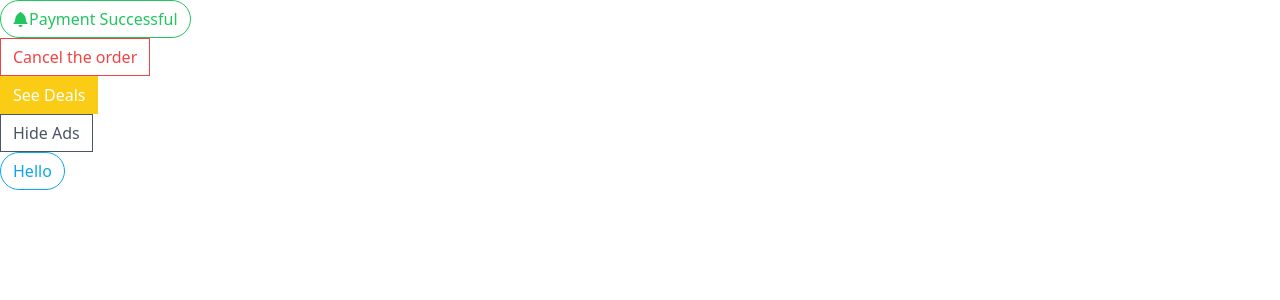
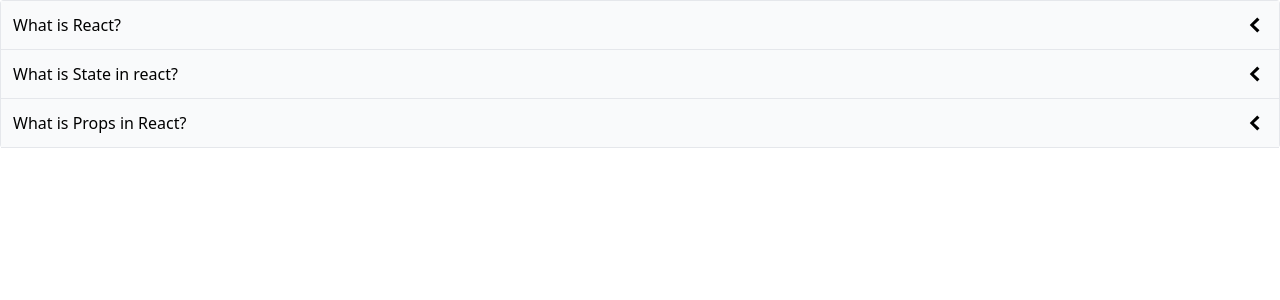
Before and after one commit to Ayush-Pyakurel/navigation-udemy, a React (Create React App) app: page / in a window 1280 px wide. Shown: the top 300 px of the page. Built offline with nearby package versions, Linux system fonts and the light colour scheme.

Commit message:
Accordion functionality implementation Show and collapse the content of accordion

```diff
--- a/src/App.js
+++ b/src/App.js
@@ -1,37 +1,27 @@
-import Button from './Components/Button';
-import { GoBell } from 'react-icons/go';
+import Accordion from './Components/Accordion';
 
 function App() {
-  const handleClick = () => {
-    console.log('first');
-  };
+  const items = [
+    {
+      label: 'What is React?',
+      content:
+        'React is JavaScript library to create a interactive web application',
+    },
+    {
+      label: 'What is State in react?',
+      content:
+        'The state is a built-in React object that is used to contain data or information about the component.',
+    },
+    {
+      label: 'What is Props in React?',
+      content:
+        'Props stand for "Properties." They are read-only components. It is an object which stores the value of attributes of a tag and work similar to the HTML attributes. It gives a way to pass data from one component to other components. It is similar to function arguments.',
+    },
+  ];
 
   return (
     <div className='App'>
-      <div>
-        <Button success rounded outline onClick={handleClick}>
-          <GoBell />
-          Payment Successful
-        </Button>
-      </div>
-      <div>
-        <Button danger outline>
-          Cancel the order
-        </Button>
-      </div>
-      <div>
-        <Button warning>See Deals</Button>
-      </div>
-      <div>
-        <Button secondary outline>
-          Hide Ads
-        </Button>
-      </div>
-      <div>
-        <Button primary outline rounded>
-          Hello
-        </Button>
-      </div>
+      <Accordion items={items} />
     </div>
   );
 }
--- /dev/null
+++ b/src/Components/Accordion.jsx
@@ -0,0 +1,42 @@
+import React, { useState } from 'react';
+import { GoChevronDown, GoChevronLeft } from 'react-icons/go';
+
+const Accordion = ({ items }) => {
+  const [expandedContentIndex, setExpandedContentIndex] = useState();
+
+  // function to update the 'expandedContentIndex' state
+  const handleAccordionLabelClick = (index) => {
+    setExpandedContentIndex(index);
+    if (expandedContentIndex === index) {
+      setExpandedContentIndex();
+    }
+  };
+
+  const accordionContent = items?.map((item, index) => {
+    const isExpanded = index === expandedContentIndex;
+
+    const accordionIcon = (
+      <span className='text-2xl'>
+        {isExpanded ? <GoChevronDown /> : <GoChevronLeft />}
+      </span>
+    );
+
+    return (
+      <div key={index}>
+        <div
+          style={{ cursor: 'pointer' }}
+          onClick={() => handleAccordionLabelClick(index)}
+          className='flex justify-between p-3 bg-gray-50 border-b items-center'
+        >
+          {item.label}
+          {accordionIcon}
+        </div>
+        {isExpanded && <div className='border-b p-5'>{item.content}</div>}
+      </div>
+    );
+  });
+
+  return <div className='border-x border-t rounded'>{accordionContent}</div>;
+};
+
+export default Accordion;
--- /dev/null
+++ b/src/pages/ButtonPage.jsx
@@ -0,0 +1,40 @@
+import React from 'react';
+import Button from '../Components/Button';
+
+import { GoBell } from 'react-icons/go';
+
+const ButtonPage = () => {
+  const handleClick = () => {
+    console.log('first');
+  };
+  return (
+    <div>
+      <div>
+        <Button success rounded outline onClick={handleClick}>
+          <GoBell />
+          Payment Successful
+        </Button>
+      </div>
+      <div>
+        <Button danger outline>
+          Cancel the order
+        </Button>
+      </div>
+      <div>
+        <Button warning>See Deals</Button>
+      </div>
+      <div>
+        <Button secondary outline>
+          Hide Ads
+        </Button>
+      </div>
+      <div>
+        <Button primary outline rounded>
+          Hello
+        </Button>
+      </div>
+    </div>
+  );
+};
+
+export default ButtonPage;
```
